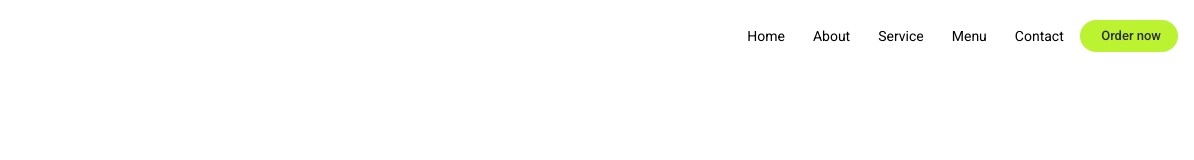
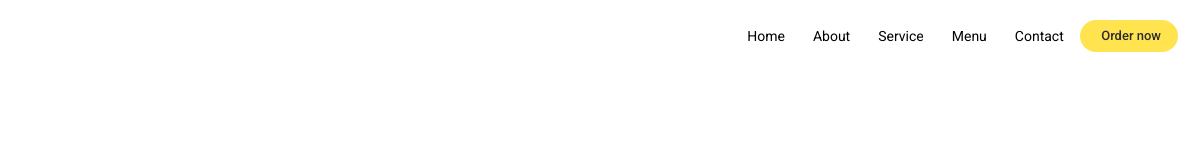
Before and after one commit to 19taurus79/food_delivery_service, a website built with Vite: page src/index.html in a window 1280 px wide. In both pictures the pointer is over the button "Order now". Shown: the full height of the page, 86-1280 px from the left. Built offline with nearby package versions, Linux system fonts and the light colour scheme.

Commit message:
add hover for order btn

```diff
--- a/src/css/header.css
+++ b/src/css/header.css
@@ -44,6 +44,9 @@
         color: #2c2c2c;
         border: none;
   }
+  .header-order-btn:hover{
+    background: #ffe450;
+  }
 }
 @media screen and (min-width: 1280px){
   .header-logo{
```
